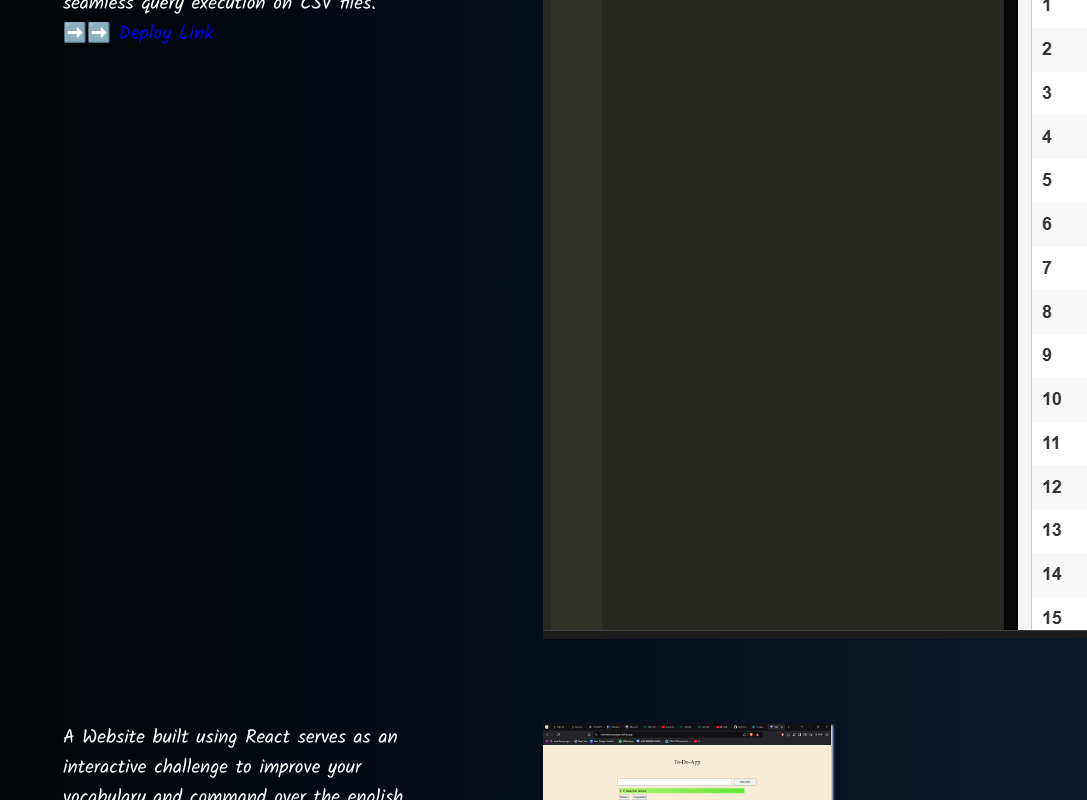
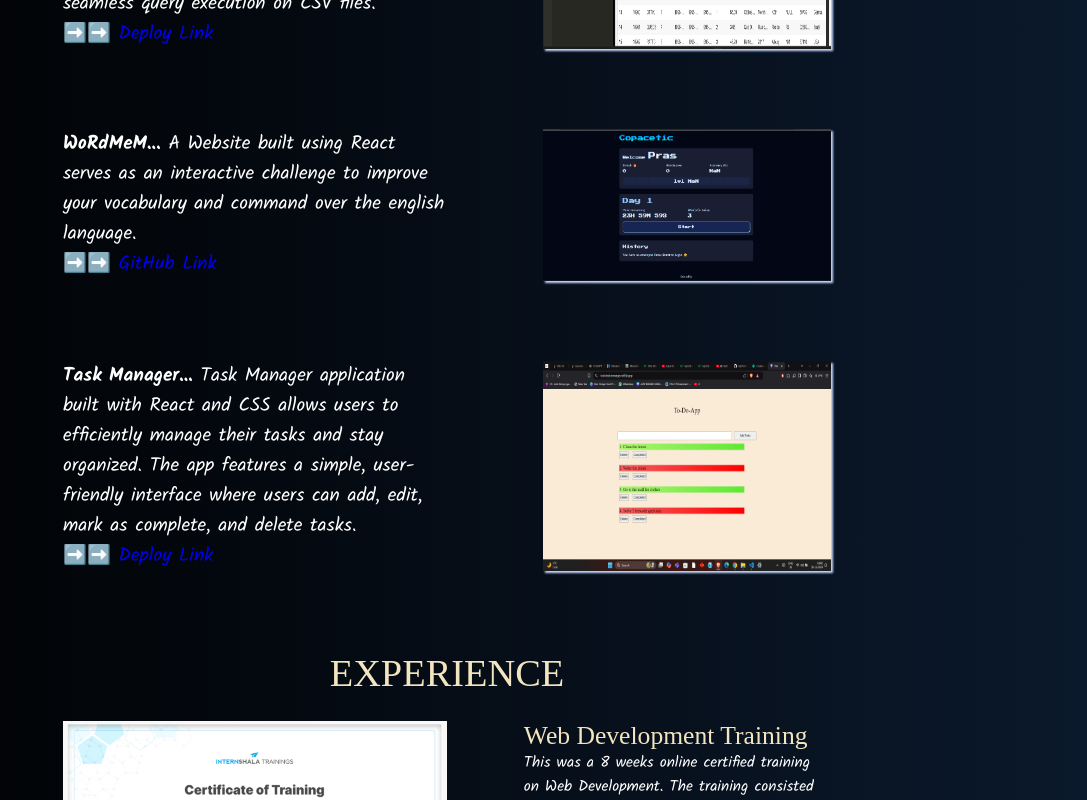
Before and after one commit to PrasoonPathak12/MyPortfolio, a React (Vite) app: page / in a window 1280 px wide. Shown: the part 1240-2040 px from the top of the page, without its empty margins (193-1280 px from the left). Built offline with nearby package versions, Linux system fonts and the light colour scheme; a web font is replaced by a local one.

Commit message:
Updated assets

```diff
--- a/src/Components/ProjectsList.jsx
+++ b/src/Components/ProjectsList.jsx
@@ -1,7 +1,8 @@
 // import React, { forwardRef } from 'react'
 import { forwardRef } from 'react'
 // import Calendarlogo from '../assets/CalendarProject.png'
-import QuizLogo from '../assets/QuizAppsnap.png'
+// import QuizLogo from '../assets/QuizAppsnap.png'
+import wordmem from '../assets/wordmem.png'
 import Todosnap from '../assets/TodoSNAP.png'
 import sqlplay from '../assets/sqlplay.png'
 
@@ -19,26 +20,26 @@ const ProjectsList = forwardRef((props, ref) => {
           </a>
         </div>
         <div className='project1Snapshot'>
-          <a className='projectAnchor' href={sqlplay} target='_blank'><img src={sqlplay} alt="projectSnap" className='ProjectImg' /></a>
+          <a className='projectAnchor' href={sqlplay} target='_blank'><img src={sqlplay} alt="projectSnap" className='QuizAppImg' /></a>
         </div>
       </div>
       <div className='project2 project'>
         <div className='project2Description'>
-          <p>A Website built using React serves as an interactive challenge to improve your
+          <p><b>WoRdMeM...</b> A Website built using React serves as an interactive challenge to improve your
             vocabulary and command over the english language.</p>
           <a className='projectLink projectAnchor' target='_blank' href="https://github.com/PrasoonPathak12/WoRdMeM">
             ➡️➡️ GitHub Link
           </a>
         </div>
         <div className='project2Snapshot'>
-          <a href={Todosnap} className='projectAnchor' target='_blank'>
-            <img src={Todosnap} className='QuizAppImg' alt="" />
+          <a href={wordmem} className='projectAnchor' target='_blank'>
+            <img src={wordmem} className='QuizAppImg' alt="" />
           </a>
         </div>
       </div>
       <div className='project2 project'>
         <div className='project2Description'>
-          <p>Task Manager application built with React and CSS allows users to efficiently manage
+          <p><b>Task Manager...</b> Task Manager application built with React and CSS allows users to efficiently manage
             their tasks and stay organized. The app features a simple,
             user-friendly interface where users can add, edit, mark as complete,
             and delete tasks.</p>
@@ -47,7 +48,9 @@ const ProjectsList = forwardRef((props, ref) => {
           </a>
         </div>
         <div className='project2Snapshot'>
-          <a href={QuizLogo} className='projectAnchor' target='_blank'><img src={QuizLogo} alt="QuizAppLogo" className='QuizAppImg' /></a>
+          <a href={Todosnap} className='projectAnchor' target='_blank'>
+            <img src={Todosnap} alt="QuizAppLogo" className='QuizAppImg' />
+          </a>
         </div>
       </div>
       {/*
```
Also changed, not shown: src/assets/wordmem.png (added).
